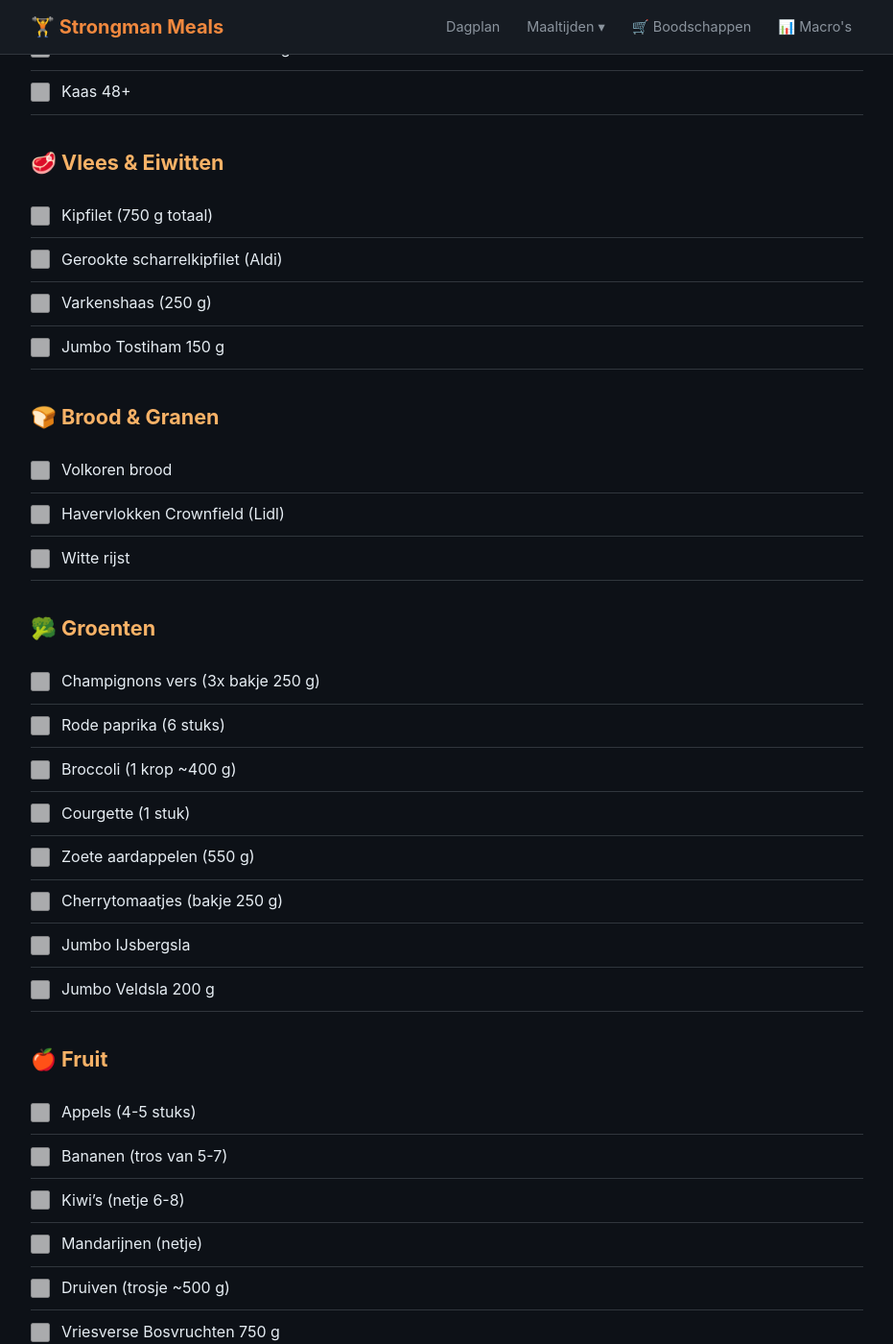
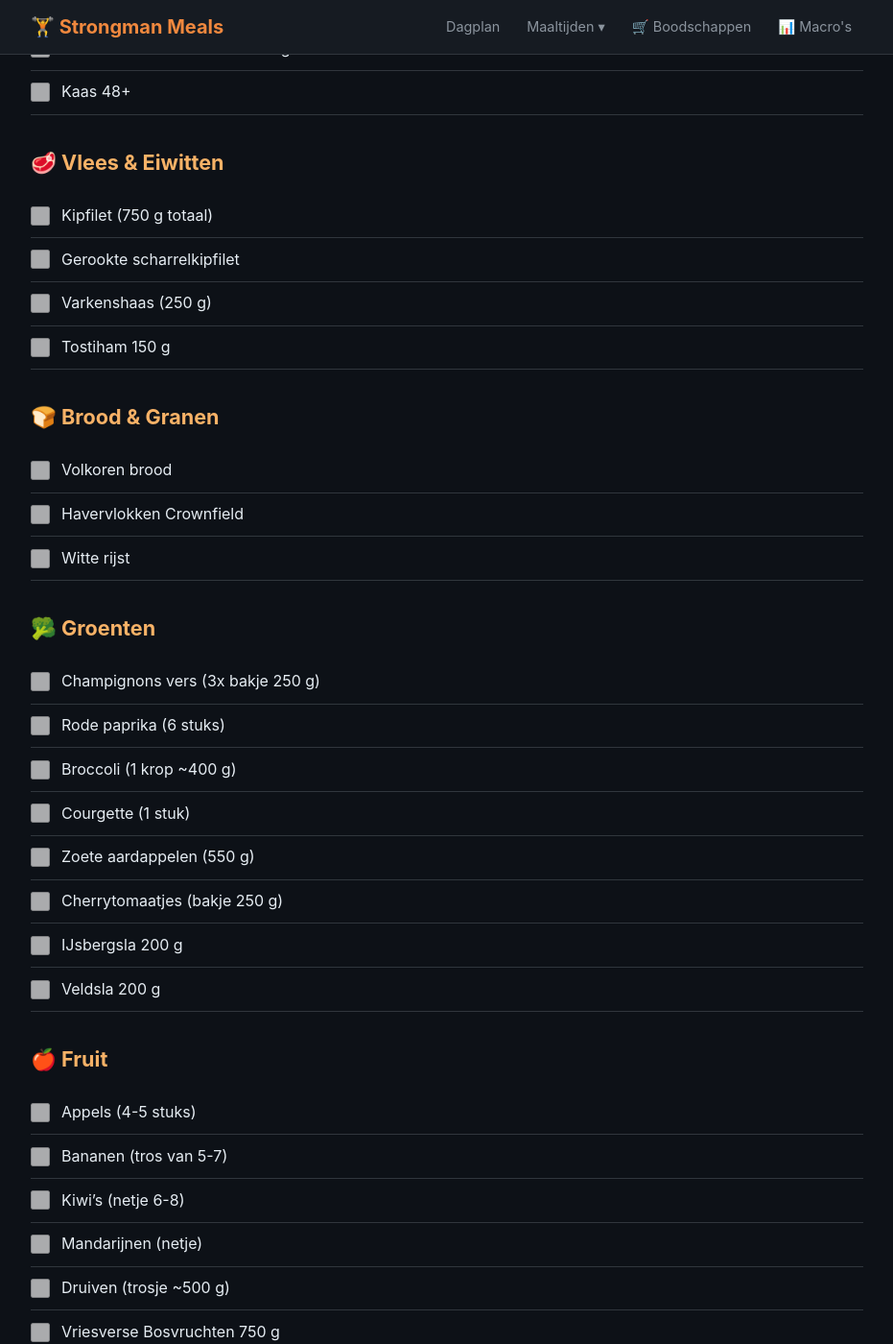
Before and after one commit to Marc013/mealprep, a Jekyll site: the page built from docs/boodschappen.md, in a window 1280 px wide and 1400 px high, scrolled down 423 px. Shown: the whole window at 96% size, without its empty margins (174-1105 px from the left). Built offline with Jekyll 4.4.1, drawn with Linux system fonts in a browser that asks for light colours; some of the changed text lies outside the part shown.

Commit message:
Remove store names from ingredient lists in boodschappen and kip-avocado salade recipes

```diff
--- a/docs/boodschappen.md
+++ b/docs/boodschappen.md
@@ -9,7 +9,7 @@
 
 - [ ] Magere kwark (500 g)
 - [ ] Halfvolle yoghurt (500 ml)
-- [ ] Houdbare halfvolle melk (Lidl)
+- [ ] Houdbare halfvolle melk
 - [ ] Eieren (doos van 10)
 - [ ] Coco Vite Vloeibaar Eiwit 500 g
 - [ ] Kaas 48+
@@ -17,14 +17,14 @@
 ## 🥩 Vlees & Eiwitten
 
 - [ ] Kipfilet (750 g totaal)
-- [ ] Gerookte scharrelkipfilet (Aldi)
+- [ ] Gerookte scharrelkipfilet
 - [ ] Varkenshaas (250 g)
-- [ ] Jumbo Tostiham 150 g
+- [ ] Tostiham 150 g
 
 ## 🍞 Brood & Granen
 
 - [ ] Volkoren brood
-- [ ] Havervlokken Crownfield (Lidl)
+- [ ] Havervlokken Crownfield
 - [ ] Witte rijst
 
 ## 🥦 Groenten
@@ -35,8 +35,8 @@
 - [ ] Courgette (1 stuk)
 - [ ] Zoete aardappelen (550 g)
 - [ ] Cherrytomaatjes (bakje 250 g)
-- [ ] Jumbo IJsbergsla
-- [ ] Jumbo Veldsla 200 g
+- [ ] IJsbergsla 200 g
+- [ ] Veldsla 200 g
 
 ## 🍎 Fruit
 
```
Also changed, not shown: docs/maaltijden/maaltijd-3b-kip-avocado-salade.md (+2 -2 lines).
